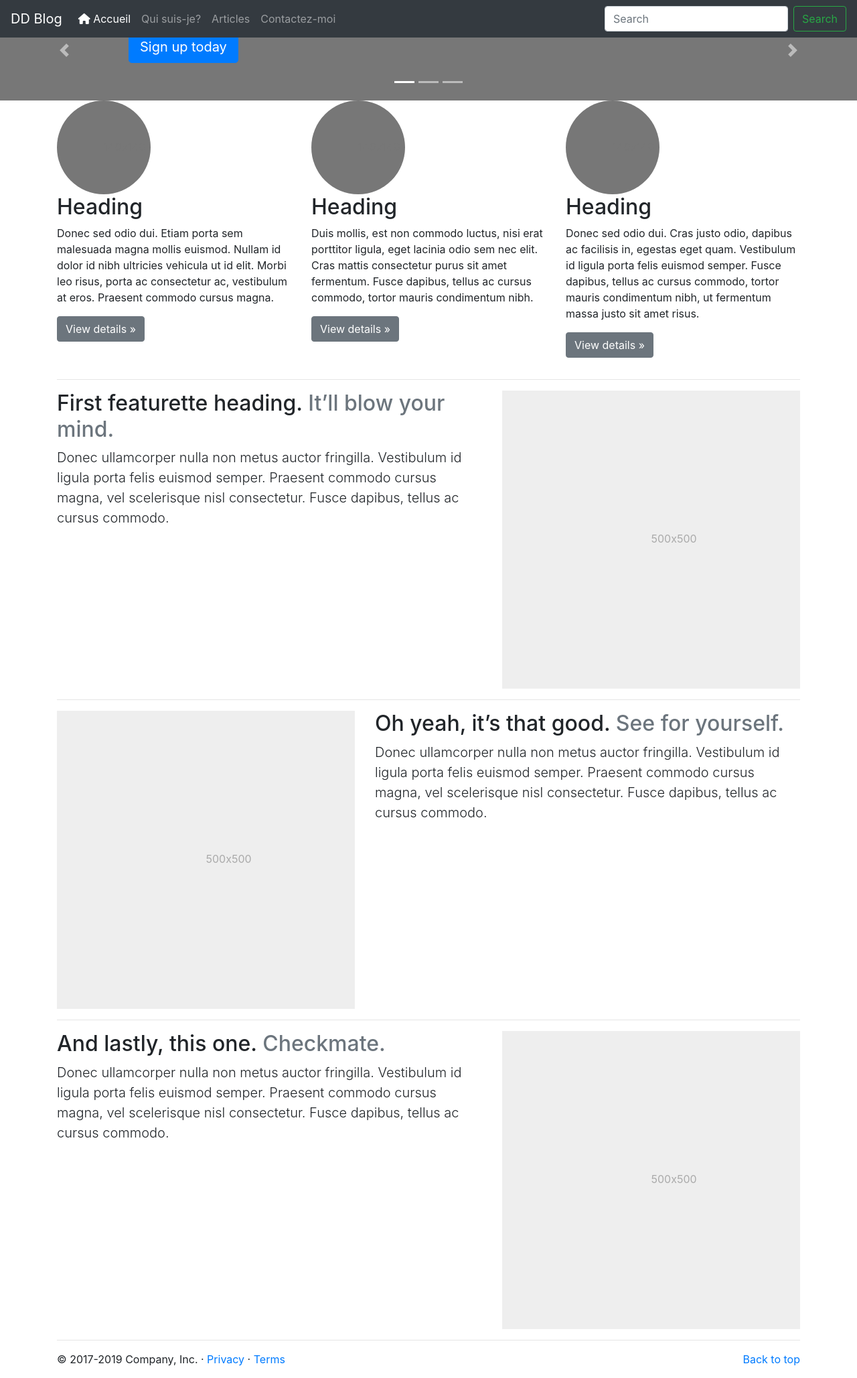
After one commit to diogodiallo/blog, a PHP site: page /App/Frontend/Templates/layout.php in a window 1280 px wide. The commit adds this page. Shown: the whole page at 67% size. Run offline with PHP 8.4, Linux system fonts and the light colour scheme; the template is opened without the code that fills it, so the values that code supplies are empty; some libraries are stand-ins or nearby versions.

Commit message:
Add post directory and controller file - add a layout directorie and file

```diff
--- /dev/null
+++ b/App/Frontend/Templates/layout.php
@@ -0,0 +1,193 @@
+
+<!doctype html>
+<html lang="fr">
+  <head>
+    <meta charset="utf-8">
+    <meta name="viewport" content="width=device-width, initial-scale=1, shrink-to-fit=no">
+    <meta name="description" content="">
+    <meta name="author" content="Mark Otto, Jacob Thornton, and Bootstrap contributors">
+    <meta name="generator" content="Jekyll v3.8.5">
+    <title><?php $title ?? 'Blog perso professionel'; ?></title>
+
+    <!-- Bootstrap core CSS -->
+    <link rel="stylesheet" href="https://stackpath.bootstrapcdn.com/bootstrap/4.3.1/css/bootstrap.min.css"
+            integrity="sha384-ggOyR0iXCbMQv3Xipma34MD+dH/1fQ784/j6cY/iJTQUOhcWr7x9JvoRxT2MZw1T"
+            crossorigin="anonymous">
+
+    <!-- Custom styles for this template -->
+    <link href="css/design.css" rel="stylesheet">
+  </head>
+<body>
+    <header>
+        <nav class="navbar navbar-expand-md navbar-dark fixed-top bg-dark">
+            <a class="navbar-brand" href="">DD Blog</a>
+            <button class="navbar-toggler" type="button" data-toggle="collapse" data-target="#navbarCollapse"
+                    aria-controls="navbarCollapse" aria-expanded="false" aria-label="Toggle navigation">
+            <span class="navbar-toggler-icon"></span>
+            </button>
+            <div class="collapse navbar-collapse" id="navbarCollapse">
+            <ul class="navbar-nav mr-auto">
+                <li class="nav-item active">
+                    <a class="nav-link" href="/"><i class="fa fa-home"></i> Accueil</a>
+                </li>
+                <li class="nav-item">
+                    <a class="nav-link" href="#">Qui suis-je?</a>
+                </li>
+                <li class="nav-item">
+                    <a class="nav-link" href="#">Articles</a>
+                </li>
+                <li class="nav-item">
+                    <a class="nav-link" href="#">Contactez-moi</a>
+                </li>
+            </ul>
+            <form class="form-inline mt-2 mt-md-0">
+                <input class="form-control mr-sm-2" type="text" placeholder="Search" aria-label="Search">
+                <button class="btn btn-outline-success my-2 my-sm-0" type="submit">Search</button>
+            </form>
+            </div>
+        </nav>
+    </header>
+
+    <main role="main">
+
+    <div id="myCarousel" class="carousel slide" data-ride="carousel">
+        <ol class="carousel-indicators">
+        <li data-target="#myCarousel" data-slide-to="0" class="active"></li>
+        <li data-target="#myCarousel" data-slide-to="1"></li>
+        <li data-target="#myCarousel" data-slide-to="2"></li>
+        </ol>
+        <div class="carousel-inner">
+        <div class="carousel-item active">
+            <svg class="bd-placeholder-img" width="100%" height="100%" xmlns="http://www.w3.org/2000/svg" preserveAspectRatio="xMidYMid slice" focusable="false" role="img"><rect width="100%" height="100%" fill="#777"/></svg>
+            <div class="container">
+            <div class="carousel-caption text-left">
+                <h1>Example headline.</h1>
+                <p>Cras justo odio, dapibus ac facilisis in, egestas eget quam. Donec id elit non mi porta gravida at eget metus. Nullam id dolor id nibh ultricies vehicula ut id elit.</p>
+                <p><a class="btn btn-lg btn-primary" href="#" role="button">Sign up today</a></p>
+            </div>
+            </div>
+        </div>
+        <div class="carousel-item">
+            <svg class="bd-placeholder-img" width="100%" height="100%" xmlns="http://www.w3.org/2000/svg" preserveAspectRatio="xMidYMid slice" focusable="false" role="img"><rect width="100%" height="100%" fill="#777"/></svg>
+            <div class="container">
+            <div class="carousel-caption">
+                <h1>Another example headline.</h1>
+                <p>Cras justo odio, dapibus ac facilisis in, egestas eget quam. Donec id elit non mi porta gravida at eget metus. Nullam id dolor id nibh ultricies vehicula ut id elit.</p>
+                <p><a class="btn btn-lg btn-primary" href="#" role="button">Learn more</a></p>
+            </div>
+            </div>
+        </div>
+        <div class="carousel-item">
+            <svg class="bd-placeholder-img" width="100%" height="100%" xmlns="http://www.w3.org/2000/svg" preserveAspectRatio="xMidYMid slice" focusable="false" role="img"><rect width="100%" height="100%" fill="#777"/></svg>
+            <div class="container">
+            <div class="carousel-caption text-right">
+                <h1>One more for good measure.</h1>
+                <p>Cras justo odio, dapibus ac facilisis in, egestas eget quam. Donec id elit non mi porta gravida at eget metus. Nullam id dolor id nibh ultricies vehicula ut id elit.</p>
+                <p><a class="btn btn-lg btn-primary" href="#" role="button">Browse gallery</a></p>
+            </div>
+            </div>
+        </div>
+        </div>
+        <a class="carousel-control-prev" href="#myCarousel" role="button" data-slide="prev">
+        <span class="carousel-control-prev-icon" aria-hidden="true"></span>
+        <span class="sr-only">Previous</span>
+        </a>
+        <a class="carousel-control-next" href="#myCarousel" role="button" data-slide="next">
+        <span class="carousel-control-next-icon" aria-hidden="true"></span>
+        <span class="sr-only">Next</span>
+        </a>
+    </div>
+
+        <div class="container marketing">
+
+            <!-- Three columns of text below the carousel -->
+            <div class="row">
+            <div class="col-lg-4">
+                <svg class="bd-placeholder-img rounded-circle" width="140" height="140" xmlns="http://www.w3.org/2000/svg" preserveAspectRatio="xMidYMid slice" focusable="false" role="img" aria-label="Placeholder: 140x140"><title>Placeholder</title><rect width="100%" height="100%" fill="#777"/><text x="50%" y="50%" fill="#777" dy=".3em">140x140</text></svg>
+                <h2>Heading</h2>
+                <p>Donec sed odio dui. Etiam porta sem malesuada magna mollis euismod. Nullam id dolor id nibh ultricies vehicula ut id elit. Morbi leo risus, porta ac consectetur ac, vestibulum at eros. Praesent commodo cursus magna.</p>
+                <p><a class="btn btn-secondary" href="#" role="button">View details &raquo;</a></p>
+            </div><!-- /.col-lg-4 -->
+            <div class="col-lg-4">
+                <svg class="bd-placeholder-img rounded-circle" width="140" height="140" xmlns="http://www.w3.org/2000/svg" preserveAspectRatio="xMidYMid slice" focusable="false" role="img" aria-label="Placeholder: 140x140"><title>Placeholder</title><rect width="100%" height="100%" fill="#777"/><text x="50%" y="50%" fill="#777" dy=".3em">140x140</text></svg>
+                <h2>Heading</h2>
+                <p>Duis mollis, est non commodo luctus, nisi erat porttitor ligula, eget lacinia odio sem nec elit. Cras mattis consectetur purus sit amet fermentum. Fusce dapibus, tellus ac cursus commodo, tortor mauris condimentum nibh.</p>
+                <p><a class="btn btn-secondary" href="#" role="button">View details &raquo;</a></p>
+            </div><!-- /.col-lg-4 -->
+            <div class="col-lg-4">
+                <svg class="bd-placeholder-img rounded-circle" width="140" height="140" xmlns="http://www.w3.org/2000/svg" preserveAspectRatio="xMidYMid slice" focusable="false" role="img" aria-label="Placeholder: 140x140"><title>Placeholder</title><rect width="100%" height="100%" fill="#777"/><text x="50%" y="50%" fill="#777" dy=".3em">140x140</text></svg>
+                <h2>Heading</h2>
+                <p>Donec sed odio dui. Cras justo odio, dapibus ac facilisis in, egestas eget quam. Vestibulum id ligula porta felis euismod semper. Fusce dapibus, tellus ac cursus commodo, tortor mauris condimentum nibh, ut fermentum massa justo sit amet risus.</p>
+                <p><a class="btn btn-secondary" href="#" role="button">View details &raquo;</a></p>
+            </div><!-- /.col-lg-4 -->
+            </div><!-- /.row -->
+
+
+            <!-- START THE FEATURETTES -->
+
+            <hr class="featurette-divider">
+
+            <div class="row featurette">
+            <div class="col-md-7">
+                <h2 class="featurette-heading">First featurette heading. <span class="text-muted">It’ll blow your mind.</span></h2>
+                <p class="lead">Donec ullamcorper nulla non metus auctor fringilla. Vestibulum id ligula porta felis euismod semper. Praesent commodo cursus magna, vel scelerisque nisl consectetur. Fusce dapibus, tellus ac cursus commodo.</p>
+            </div>
+            <div class="col-md-5">
+                <svg class="bd-placeholder-img bd-placeholder-img-lg featurette-image img-fluid mx-auto" width="500" height="500" xmlns="http://www.w3.org/2000/svg" preserveAspectRatio="xMidYMid slice" focusable="false" role="img" aria-label="Placeholder: 500x500"><title>Placeholder</title><rect width="100%" height="100%" fill="#eee"/><text x="50%" y="50%" fill="#aaa" dy=".3em">500x500</text></svg>
+            </div>
+            </div>
+
+            <hr class="featurette-divider">
+
+            <div class="row featurette">
+            <div class="col-md-7 order-md-2">
+                <h2 class="featurette-heading">Oh yeah, it’s that good. <span class="text-muted">See for yourself.</span></h2>
+                <p class="lead">Donec ullamcorper nulla non metus auctor fringilla. Vestibulum id ligula porta felis euismod semper. Praesent commodo cursus magna, vel scelerisque nisl consectetur. Fusce dapibus, tellus ac cursus commodo.</p>
+            </div>
+            <div class="col-md-5 order-md-1">
+                <svg class="bd-placeholder-img bd-placeholder-img-lg featurette-image img-fluid mx-auto" width="500" height="500" xmlns="http://www.w3.org/2000/svg" preserveAspectRatio="xMidYMid slice" focusable="false" role="img" aria-label="Placeholder: 500x500"><title>Placeholder</title><rect width="100%" height="100%" fill="#eee"/><text x="50%" y="50%" fill="#aaa" dy=".3em">500x500</text></svg>
+            </div>
+            </div>
+
+            <hr class="featurette-divider">
+
+            <div class="row featurette">
+            <div class="col-md-7">
+                <h2 class="featurette-heading">And lastly, this one. <span class="text-muted">Checkmate.</span></h2>
+                <p class="lead">Donec ullamcorper nulla non metus auctor fringilla. Vestibulum id ligula porta felis euismod semper. Praesent commodo cursus magna, vel scelerisque nisl consectetur. Fusce dapibus, tellus ac cursus commodo.</p>
+            </div>
+            <div class="col-md-5">
+                <svg class="bd-placeholder-img bd-placeholder-img-lg featurette-image img-fluid mx-auto" width="500" height="500" xmlns="http://www.w3.org/2000/svg" preserveAspectRatio="xMidYMid slice" focusable="false" role="img" aria-label="Placeholder: 500x500"><title>Placeholder</title><rect width="100%" height="100%" fill="#eee"/><text x="50%" y="50%" fill="#aaa" dy=".3em">500x500</text></svg>
+            </div>
+            </div>
+
+            <hr class="featurette-divider">
+
+            <!-- /END THE FEATURETTES -->
+
+        </div><!-- /.container -->
+
+        <div class="container">
+            <?= $content; ?>
+        </div>
+
+        <!-- FOOTER -->
+        <footer class="container">
+            <p class="float-right"><a href="#">Back to top</a></p>
+            <p>&copy; 2017-2019 Company, Inc. &middot; <a href="#">Privacy</a> &middot; <a href="#">Terms</a></p>
+        </footer>
+    </main>
+
+<!-- Scripts -->
+<script src="https://kit.fontawesome.com/4f4d950f15.js" crossorigin="anonymous"></script>
+<script src="https://code.jquery.com/jquery-3.3.1.slim.min.js"
+        integrity="sha384-q8i/X+965DzO0rT7abK41JStQIAqVgRVzpbzo5smXKp4YfRvH+8abtTE1Pi6jizo"
+        crossorigin="anonymous"></script>
+<script src="https://cdnjs.cloudflare.com/ajax/libs/popper.js/1.14.7/umd/popper.min.js"
+        integrity="sha384-UO2eT0CpHqdSJQ6hJty5KVphtPhzWj9WO1clHTMGa3JDZwrnQq4sF86dIHNDz0W1"
+        crossorigin="anonymous"></script>
+<script src="https://stackpath.bootstrapcdn.com/bootstrap/4.3.1/js/bootstrap.min.js"
+        integrity="sha384-JjSmVgyd0p3pXB1rRibZUAYoIIy6OrQ6VrjIEaFf/nJGzIxFDsf4x0xIM+B07jRM"
+        crossorigin="anonymous"></script>
+  </body>
+</html>
--- a/Core/BackController.php
+++ b/Core/BackController.php
@@ -23,7 +23,7 @@ abstract class BackController extends ApplicationComponent
 
   public function execute()
   {
-    $method = 'execute'.ucfirst($this->action);
+    $method = strtolower($this->action);
 
     if (!is_callable([$this, $method]))
     {
--- a/Public/index.php
+++ b/Public/index.php
@@ -10,7 +10,7 @@
 
     require __DIR__.'/../Core/SplClassLoader.php';
 
-    $coreLoader = new SplClassLoader('Core', __DIR__.'/../');
+    $coreLoader = new SplClassLoader('Core', __DIR__.'/..');
     $coreLoader->register();
 
     $appLoader = new SplClassLoader('App', __DIR__.'/..');
--- a/databaseStructure.sql
+++ b/databaseStructure.sql
@@ -39,6 +39,7 @@ CREATE TABLE  posts (
 CREATE TABLE  categories (
 	id SMALLINT UNSIGNED AUTO_INCREMENT,
 	name VARCHAR(100) NOT NULL,
+	created_at DATETIME NOT NULL,
 	PRIMARY KEY (id)
 ) ENGINE = InnoDB DEFAULT CHARACTER SET utf8;
 
```
Also changed, not shown: App/Backend/Templates/layout.php (added, +77 -0 lines), App/Frontend/Modules/Posts/PostsController.php (added, +19 -0 lines), Library/Entity/Post.php (added, +28 -0 lines), App/Frontend/Modules/Posts/Views/index.php (added), App/Frontend/Modules/Posts/Views/show.php (added), 2 other files.
